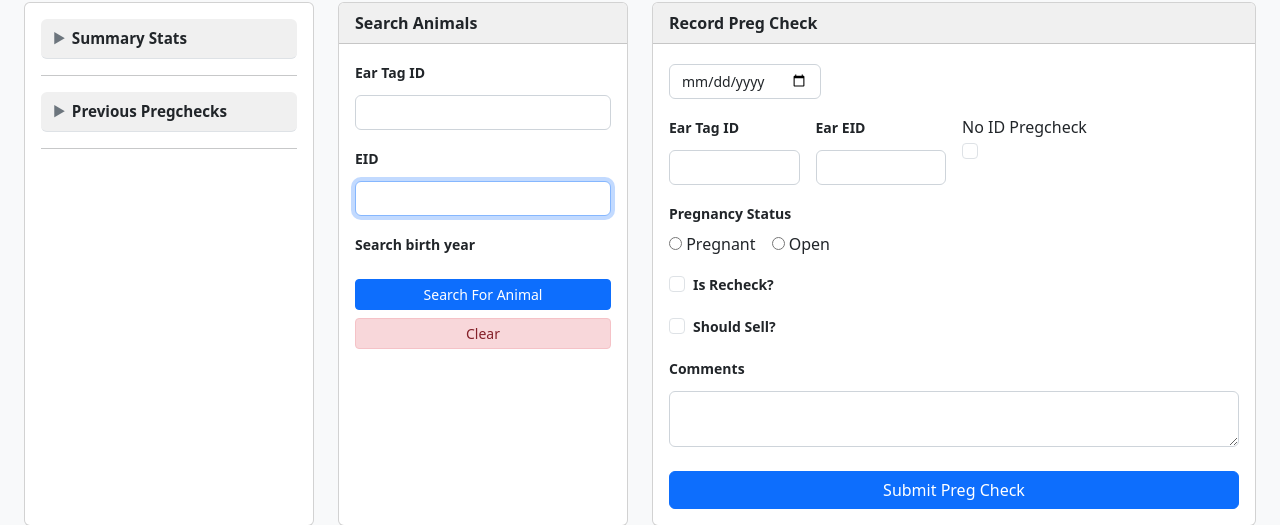
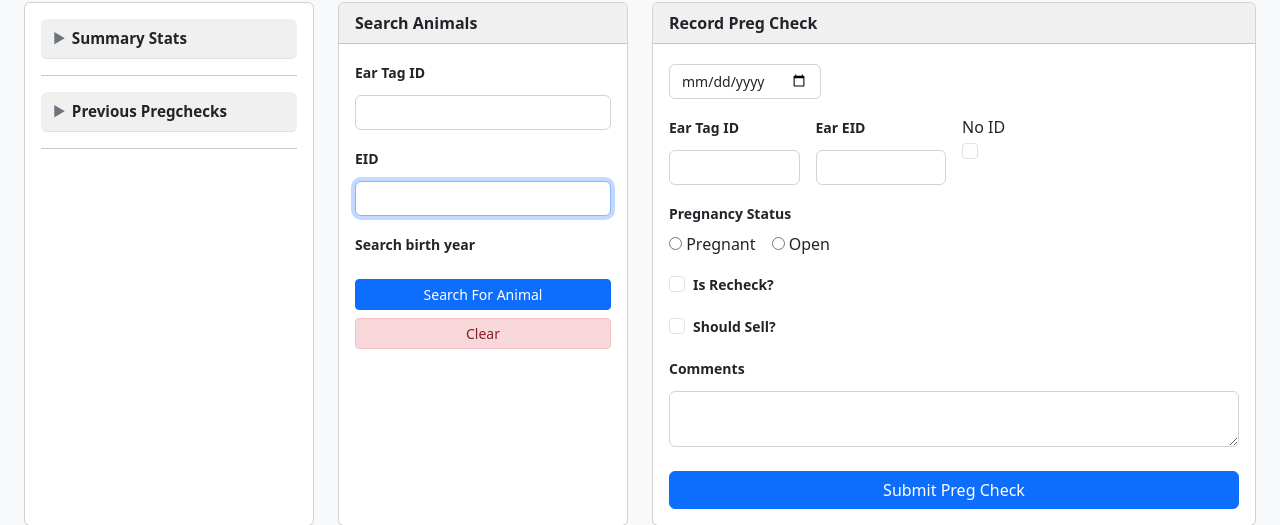
Before and after one commit to pwbryant/ranch-tools-application, a Django app: page /pregchecks/ in a window 1280 px wide. Shown: the part 159-684 px from the top of the page. Run offline with Django 4.2, Linux system fonts and the light colour scheme; data comes from the database, SQL or seed files in the repository; data that the repository does not hold is empty.

Commit message:
No Id Pregcheck label change

```diff
--- a/django_project/ranch_tools/templates/preg_check/includes/pregcheck_form.html
+++ b/django_project/ranch_tools/templates/preg_check/includes/pregcheck_form.html
@@ -34,7 +34,7 @@
         {% comment %} <div class="col-12 col-sm-4"></div> {% endcomment %}
 
         <div class="col-12 col-sm-3">
-            <label class="form-check-label small-bold" for="no_id">No ID Pregcheck</label><br>
+            <label class="form-check-label small-bold" for="no_id">No ID</label><br>
             <input class="form-check-input" type="checkbox" name="no_id" id="no_id">
 
         </div>
@@ -43,7 +43,7 @@
             <div class="d-flex flex-wrap gap-3">
                  <div class="form-check">
                     <input class="form-check-input" type="checkbox" name="no_id" id="no_id">
-                    <label class="form-check-label small-bold" for="no_id">No ID Pregcheck</label>
+                    <label class="form-check-label small-bold" for="no_id">No ID</label>
                 </div>
             </div>
         </div> {% endcomment %}
```
